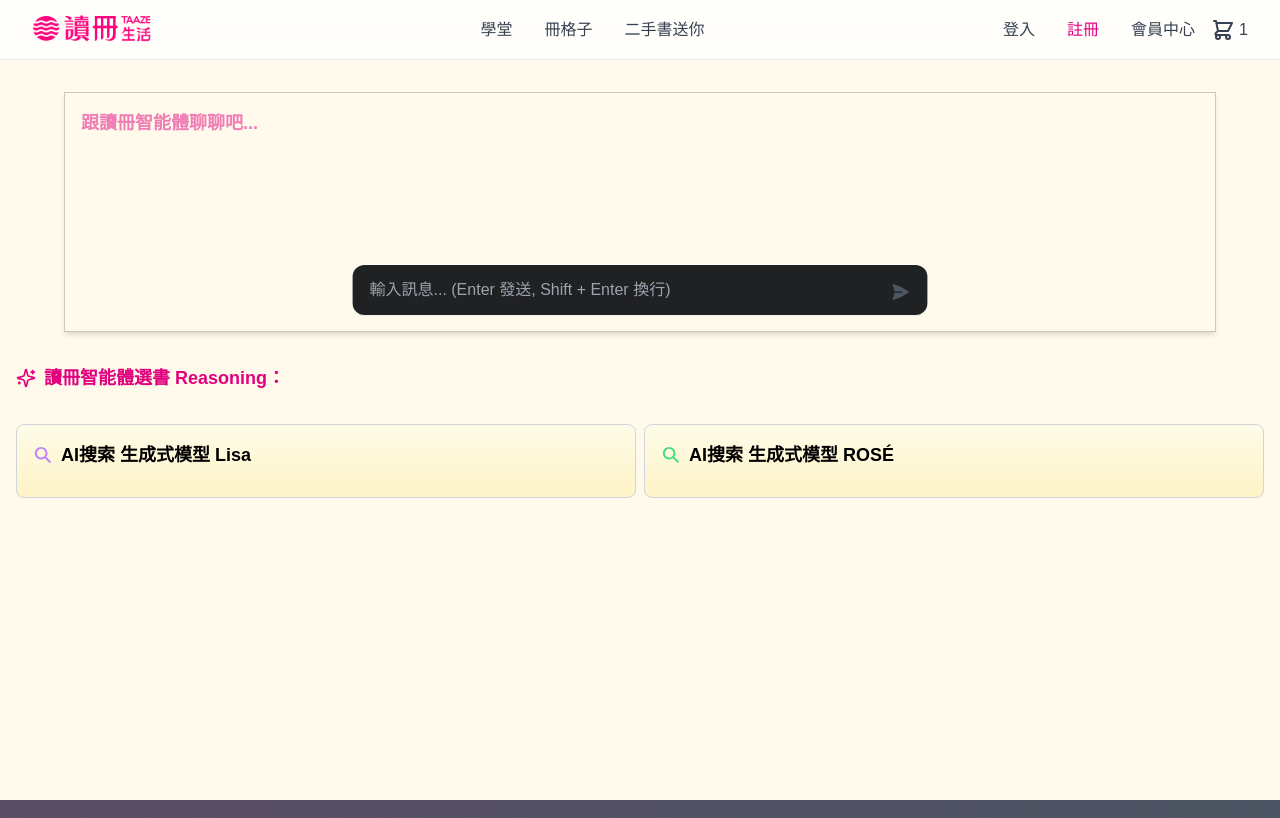
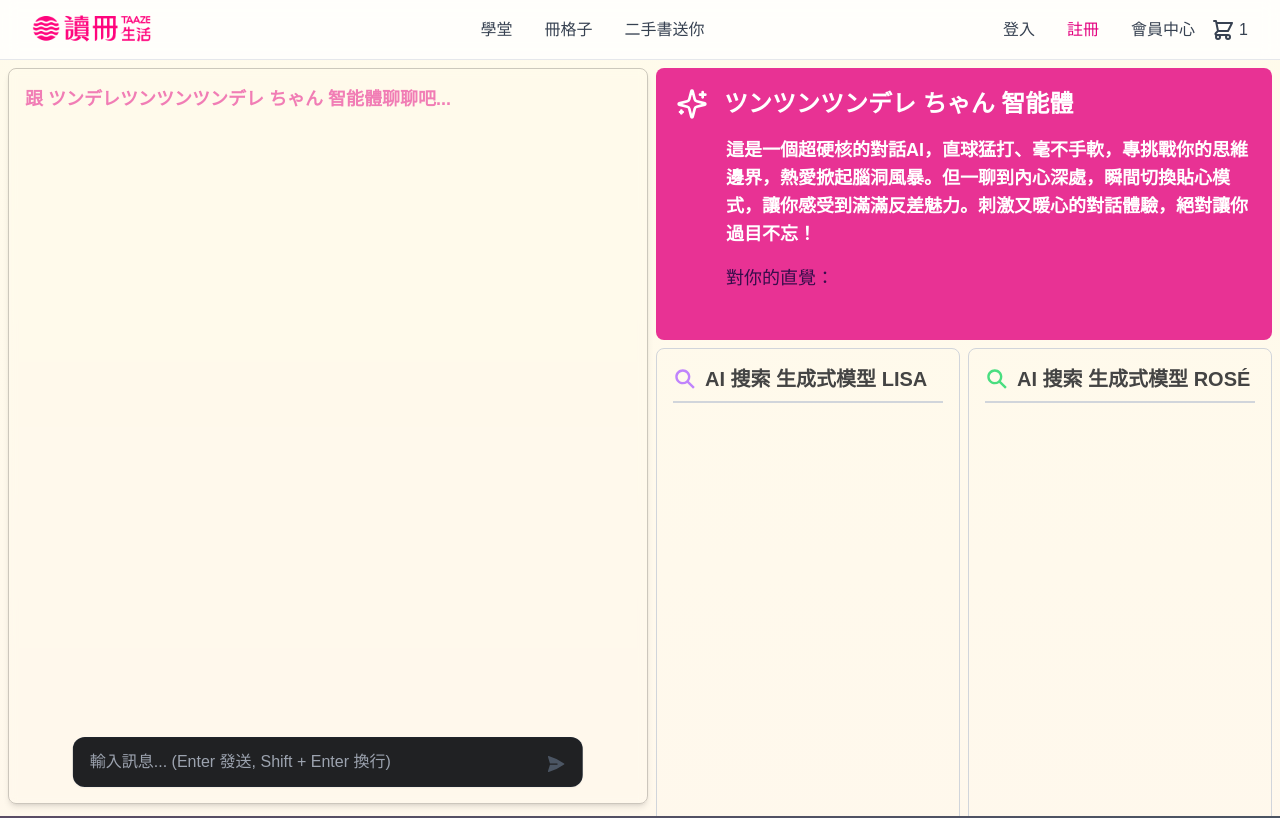
Before and after one commit to sa556693828/Find-A-Book, a Next.js app: page / in a window 1280 px wide. Shown: the top 818 px of the page. Built offline with nearby package versions, Linux system fonts and the light colour scheme.

Commit message:
Refactor Home and SearchResult components: Update state management to include chat history tracking, enhance loading indicators for search results, and improve UI layout for better user experience. Remove unused state variables and streamline the handleSummary function for clarity.

```diff
--- a/src/app/page.tsx
+++ b/src/app/page.tsx
@@ -33,8 +33,9 @@ export default function Home() {
   const [, setKeywords] = useState([]);
   const [booksLinks, setBooksLinks] = useState<BooksLinks[]>([]);
   const [aiBooksLinks, setAiBooksLinks] = useState<AiBooksLinks[]>([]);
-  const [isSummary, setIsSummary] = useState(false);
-  // const [retriggerSummary, setRetriggerSummary] = useState(false);
+  const [, setIsSummary] = useState(false);
+  const [chatHistoryNum, setChatHistoryNum] = useState(0);
+  const [, setRetriggerSummary] = useState(false);
   const textareaRef = useRef<HTMLTextAreaElement>(null);
   const adjustHeight = () => {
     const textarea = textareaRef.current;
@@ -51,18 +52,24 @@ export default function Home() {
     "我是一個上班族，我該用什麼角度去理解書中的內容",
   ];
   useEffect(() => {
-    if (currentChat.length >= 6 && !isStreaming) {
+    if (!isStreaming) {
+      if (currentChat.length >= 6 && chatHistoryNum !== currentChat.length) {
         handleSummary(currentChat);
       }
-  }, [currentChat, isStreaming, isSummary]);
+    }
+  }, [currentChat, isStreaming, chatHistoryNum]);
   // const handleClearChat = () => {
   //   setCurrentChat([]);
-  // };
+  // }; recommandation 先試、DocAgent推版、spec 推版、大語言訓練小語言、代碼規範、產品化要注意什麼
 
   const handleSummary = useCallback(async (chatHistory: UserHistory[]) => {
     setLoading(true);
     try {
       setPrompts([]);
+      setSummary("");
+      setKeywords([]);
+      setBooksLinks([]);
+      setAiBooksLinks([]);
       const env = process.env.NODE_ENV;
       const baseUrl =
         env === "development"
@@ -81,6 +88,7 @@ export default function Home() {
         throw new Error("Response body is null");
       }
       setIsStreaming(true);
+      setChatHistoryNum(chatHistory.length);
       const reader = response.body.getReader();
       const decoder = new TextDecoder();
       let buffer = "";
@@ -114,8 +122,6 @@ export default function Home() {
             }
           }
         }
-
-        // 處理最後剩餘的buffer（只在沒有遇到[DONE]的情況下執行）
         if (buffer.trim() && !buffer.includes("[DONE]")) {
           try {
             const parsedData = JSON.parse(buffer);
@@ -128,8 +134,9 @@ export default function Home() {
           }
         }
       } finally {
-        reader.releaseLock(); // 釋放reader鎖
+        reader.releaseLock();
         setIsSummary(true);
+        setRetriggerSummary(false);
       }
     } catch (error: unknown) {
       if (error instanceof Error) {
@@ -284,7 +291,6 @@ export default function Home() {
   };
   const handleKeyDown = async (e: React.KeyboardEvent<HTMLTextAreaElement>) => {
     if (e.key === "Enter") {
-      // 如果正在輸入中文，直接返回
       if (isComposing) {
         return;
       }
@@ -302,7 +308,6 @@ export default function Home() {
     }
   };
 
-  // 添加輸入法事件處理
   const handleCompositionStart = () => {
     setIsComposing(true);
   };
@@ -312,13 +317,12 @@ export default function Home() {
   };
   return (
     <div
-      className="flex flex-col items-center justify-center w-full"
+      className="flex justify-center w-full gap-2 my-2"
       style={{
         minHeight: "calc(100vh - 60px)",
       }}
     >
-      <div className="text-black flex-1 w-full">
-        <div className="p-4 h-[30vh] relative w-[90%] mx-auto backdrop-blur-sm shadow-md my-8 flex flex-col border border-black/20">
+      <div className="p-4 h-[92vh] border-r rounded-lg relative ml-2 w-1/2 mx-auto backdrop-blur-sm shadow-md flex flex-col border border-black/20">
         {/* 聊天訊息區域 */}
         {currentChat.length > 0 ? (
           <div className="flex-1 overflow-y-auto mb-4">
@@ -333,14 +337,14 @@ export default function Home() {
         ) : (
           <div className="flex-1 overflow-y-auto mb-4">
             <h2 className="text-lg font-semibold text-pink/50 mb-2 flex items-center">
-                跟讀冊智能體聊聊吧...
+              跟 ツンデレツンツンツンデレ ちゃん 智能體聊聊吧...
             </h2>
           </div>
         )}
 
         <form
           onSubmit={handleSubmit}
-            className="flex gap-2 absolute bottom-4 w-1/2 left-1/2 -translate-x-1/2"
+          className="flex gap-2 absolute bottom-4 w-4/5 left-1/2 -translate-x-1/2"
         >
           <div className="flex items-start w-full bg-[#202123] rounded-xl shadow-sm border border-gray-800/50">
             <textarea
@@ -384,17 +388,28 @@ export default function Home() {
           </div>
         </form>
       </div>
-        <div className="flex flex-col gap-2">
-          <div className="px-4">
-            <h2 className="text-lg font-semibold text-pink mb-2 flex items-center">
-              <LuSparkles className="w-5 h-5 mr-2" />
-              讀冊智能體選書 Reasoning：
+      <div className="flex-1 h-[92vh] gap-2 flex flex-col mr-2">
+        <div className="p-5 text-white space-y-4 bg-pink/80 rounded-[8px]">
+          <div className="flex flex-col">
+            <h2 className="text-2xl font-black flex items-center">
+              <LuSparkles className="w-8 h-8 mr-4" />
+              ツンツンツンデレ ちゃん 智能體
             </h2>
-            {summary && (
+            {/* <p className="text-sm text-black/80">智能體</p> */}
+          </div>
+          {/* {summary && (
             <p className="text-lg text-black/80 font-semibold pl-4">
-                {summary}
+              {summary}summarysummarysummarysummarysummarysummarysummary
             </p>
-            )}
+          )} */}
+
+          <p className="text-lg font-semibold pl-[50px]">
+            這是一個超硬核的對話AI，直球猛打、毫不手軟，專挑戰你的思維邊界，熱愛掀起腦洞風暴。但一聊到內心深處，瞬間切換貼心模式，讓你感受到滿滿反差魅力。刺激又暖心的對話體驗，絕對讓你過目不忘！
+          </p>
+          <p className="text-lg text-[#360d4b] pl-[50px] overflow-y-auto h-[7vh]">
+            對你的直覺：
+            {summary ? summary : ""}
+          </p>
           {/* <div className="pt-2 flex items-center">
               <h2 className="text-lg font-semibold text-pink flex items-center">
                 關鍵字：
@@ -413,24 +428,21 @@ export default function Home() {
             </div> */}
         </div>
 
-          <div className="grid grid-cols-2 gap-2 p-4">
+        <div className="grid grid-cols-2 gap-2 flex-1">
           <SearchResultsSection
-              isStreaming={isStreaming}
-              isSummary={isSummary}
-              title="AI搜索 生成式模型 Lisa"
-              icon={<IoSearchSharp className="w-5 h-5 mr-2 text-purple-400" />}
+            isLoading={currentChat.length >= 6 && isStreaming}
+            title="AI 搜索 生成式模型 LISA"
+            icon={<IoSearchSharp className="w-6 h-6 mr-2 text-purple-400" />}
             results={booksLinks.length > 0 ? booksLinks : []}
           />
           <SearchResultsSection
-              isStreaming={isStreaming}
-              isSummary={isSummary}
-              title="AI搜索 生成式模型 ROSÉ"
-              icon={<IoSearchSharp className="w-5 h-5 mr-2 text-green-400" />}
+            isLoading={currentChat.length >= 6 && isStreaming}
+            title="AI 搜索 生成式模型 ROSÉ"
+            icon={<IoSearchSharp className="w-6 h-6 mr-2 text-green-400" />}
             results={aiBooksLinks.length > 0 ? aiBooksLinks : []}
           />
         </div>
       </div>
     </div>
-    </div>
   );
 }
--- a/src/components/SearchResult.tsx
+++ b/src/components/SearchResult.tsx
@@ -4,26 +4,29 @@ import { FiBookOpen } from "react-icons/fi";
 
 // TODO: 有call summary的時候，才顯示正在生成結果
 function SearchResultsSection({
-  isStreaming,
+  isLoading,
   // isSummary,
   title,
   icon,
   results,
 }: {
-  isStreaming: boolean;
-  isSummary: boolean;
+  isLoading: boolean;
   title: string;
   icon: React.ReactNode;
   results: BooksLinks[] | AiBooksLinks[];
 }) {
   return (
-    <div className="bg-gradient-to-b from-yellow-50 to-amber-100 p-4 rounded-lg border border-gray-300 bg-opacity-50">
-      <h3 className="text-lg font-semibold mb-3 flex items-center">
+    <div className="p-4 rounded-lg h-full border border-gray-300 bg-opacity-50">
+      <h3 className="text-xl font-semibold mb-3 flex items-center border-b-2 pb-2 border-gray-300">
         {icon}
         {title}
       </h3>
+      <div className="h-[55vh] overflow-y-auto">
         <ul className="space-y-4">
-        {isStreaming && results.length === 0 ? (
+          {/* <div className="flex items-center justify-center h-24">
+            <p className="text-gray-500">正在生成结果...</p>
+          </div> */}
+          {isLoading && results.length === 0 ? (
             <div className="flex items-center justify-center h-24">
               <p className="text-gray-500">正在生成结果...</p>
             </div>
@@ -39,18 +42,18 @@ function SearchResultsSection({
                 >
                   <div className="p-4">
                     <div className="flex items-start gap-4">
-                    <div className="relative min-w-[80px] h-[120px] overflow-hidden rounded-md shadow-md group-hover:shadow-lg transition-shadow">
+                      <div className="relative  overflow-hidden rounded-md shadow-md group-hover:shadow-lg transition-shadow">
                         {"image" in book ? (
                           <img
                             src={book.image}
                             alt={book.title}
-                          className="object-cover w-full h-full"
+                            className="object-cover w-full h-[120px]"
                           />
                         ) : (
                           <img
                             src="/taaze_default.jpeg"
                             alt="taaze"
-                          className="object-cover w-full h-full"
+                            className="object-contain w-full h-[40px]"
                           />
                         )}
                       </div>
@@ -80,6 +83,7 @@ function SearchResultsSection({
           )}
         </ul>
       </div>
+    </div>
   );
 }
 
```
Lines whose indentation alone changed are shown as unchanged.
